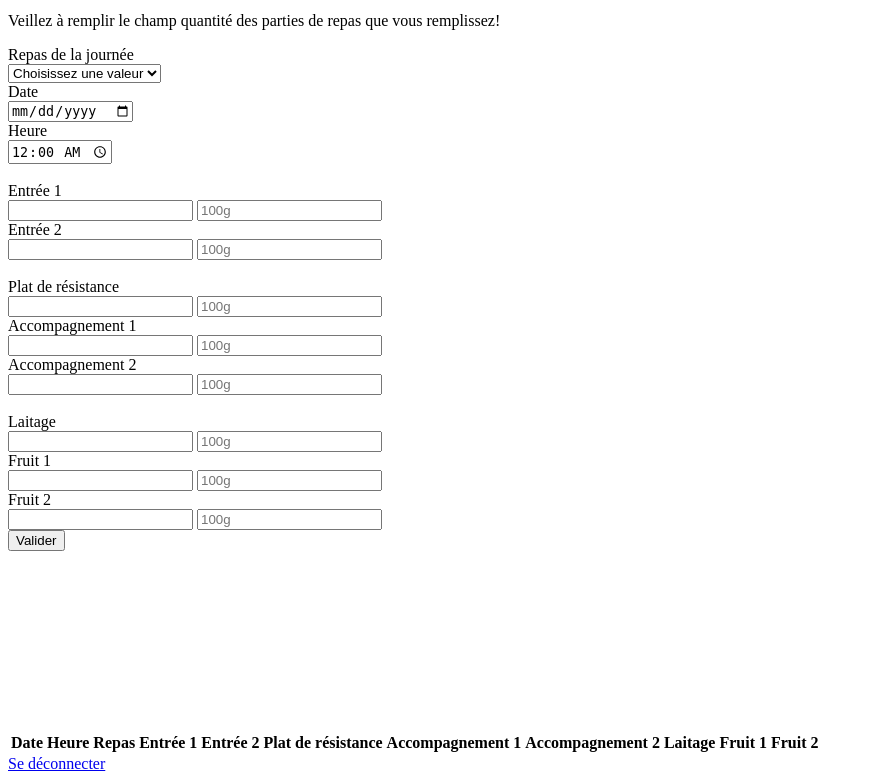
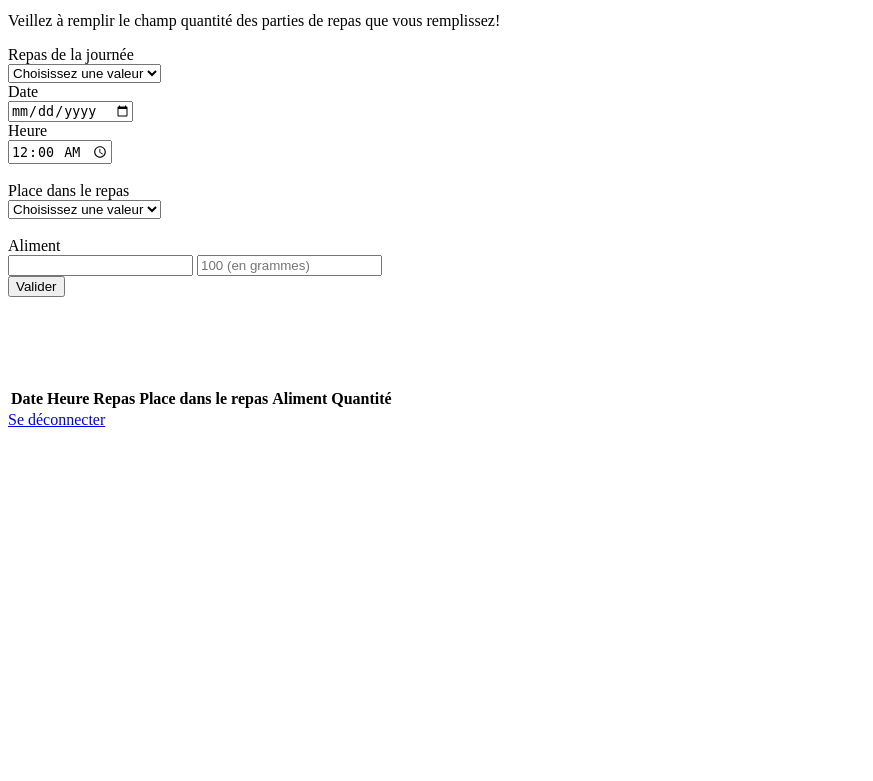
Before and after one commit to LeaGrmx/ProjetIDAW, a PHP site: page /journal.php in a window 1280 px wide. Shown: the part 255-1036 px from the top of the page, without its empty margins (0-873 px from the left). After the commit the page ends 682 px from the top, so only its background shows below. Run offline with PHP 8.4, Linux system fonts and the light colour scheme; the visitor is signed in with stand-in values (Sample User, id 1); lists and menus that the app fills with data are empty.

Commit message:
modification

```diff
--- a/Front_end/journal.php
+++ b/Front_end/journal.php
@@ -14,9 +14,6 @@
     <p> Veillez à remplir le champ quantité des parties de repas que vous remplissez!</p>
     <form method="post" id="addNewRepas" action="" onsubmit="onFormSubmit();">
         <div class="form-group row">
-            <!-- <label for="inputLogin" class="login" id="inputLogin">Utilisateur</label>
-            <div class="login">
-                <input type="text" class="form-control" id="inputEntree1" name="nomEntree1"> -->
             <label for="inputRepas" class="nom_repas" id="inputRepas">Repas de la journée</label>
             <div class="type_repas">
                 <select id="repas" required>
@@ -37,7 +34,7 @@
             </div>
         </div>
         <br>
-        <div class="form-group row">
+        <!-- <div class="form-group row">
             <label for="inputEntree1" class="nom_entree1">Entrée 1</label>
             <div class="nom-entree1">
                 <input type="text" class="form-control" id="inputEntree1" name="nomEntree1">
@@ -84,6 +81,26 @@
                 <input type="text" class="form-control" id="inputFruit2" name="nomFruit2">
                 <input type="text" id="qt8" placeholder="100g">
             </div>
+        </div> -->
+        <div class="form-group row">
+            <label for="inputPlace" class="nom_place" id="inputPlace">Place dans le repas</label>
+            <div class="place_repas">
+                <select id="place" required>
+                    <option value="Default">Choisissez une valeur</option>
+                    <option value="Entree">Entrée</option>
+                    <option value="Déjeuner">Plat</option>
+                    <option value="Goûter">Dessert</option>
+                    <option value="Dîner">Encas</option>
+                </select>
+            </div>
+        </div>
+        <br>
+        <div class="form-group row">
+            <label for="inputAliment" class="nom_aliment">Aliment</label>
+            <div class="nom-aliment">
+                <input type="text" class="form-control" id="inputAliment" name="nomAliment">
+                <input type="text" id="qt" placeholder="100 (en grammes)">
+            </div>
         </div>
         <div class="form-group row">
             <span class="col-sm-2"></span>
@@ -92,21 +109,24 @@
             </div>
        </div>
     </form>
-<br><br><br><br><br><br><br><br><br><br>
+<br><br><br><br><br>
     <table id="table_repas">
         <thead>
             <tr>
                 <th scope="col">Date</th>
                 <th scope="col">Heure</th>
                 <th scope="col">Repas</th>
-                <th scope="col">Entrée 1</th>
+<!--                 <th scope="col">Entrée 1</th>
                 <th scope="col">Entrée 2</th>
                 <th scope="col">Plat de résistance</th>
                 <th scope="col">Accompagnement 1</th>
                 <th scope="col">Accompagnement 2</th>
                 <th scope="col">Laitage</th>
                 <th scope="col">Fruit 1</th>
-                <th scope="col">Fruit 2</th>
+                <th scope="col">Fruit 2</th> -->
+                <th scope="col">Place dans le repas</th>
+                <th scope="col">Aliment</th>
+                <th scope="col">Quantité</th>
             </tr>
         </thead>
         <tbody id="AlimentsTableBody">
@@ -121,7 +141,7 @@
             //let type_repas = $("#inputRepas").val();
             let selectElmt = document.getElementById("repas");
             let type_repas = selectElmt.options[selectElmt.selectedIndex].text;
-            let entree1 = $("#inputEntree1").val();
+            /* let entree1 = $("#inputEntree1").val();
             let qt1 = $("#qt1").val();
             let entree2 = $("#inputEntree2").val();
             let qt2 = $("#qt2").val();
@@ -136,25 +156,22 @@
             let fruit1 = $("#inputFruit1").val();
             let qt7 = $("#qt7").val();
             let fruit2 = $("#inputFruit2").val();
-            let qt8 = $("#qt8").val();
+            let qt8 = $("#qt8").val(); */
+            let selectElmt2 = document.getElementById("place");
+            let place_repas = selectElmt2.options[selectElmt2.selectedIndex].text;
+            let aliment = $("#inputAliment").val();
+            let qt = $("#qt").val();
             let login = "<?php echo $currentlogin;?>";
-            let repas = {login, date, heure, type_repas, entree1,entree2,plat,accompagnement1,accompagnement2,laitage,fruit1,fruit2, qt1, qt2, qt3, qt4, qt5, qt6, qt7, qt8};
+          /*   let repas = {login, date, heure, type_repas, entree1,entree2,plat,accompagnement1,accompagnement2,laitage,fruit1,fruit2, qt1, qt2, qt3, qt4, qt5, qt6, qt7, qt8}; */
+            let repas = {login, date, heure, type_repas, place_repas, aliment, qt};
             $.post({
-                url : '../Back_end/journal.php',
-                dataType : 'json',
-                data : repas
-            })
+                    url : '../Back_end/journal.php',
+                    dataType : 'json',
+                    data : repas
+                })
             .done(function(){
-                $('#AlimentsTableBody').append(`<tr><td>${date}</td><td>${heure}</td><td>${type_repas}</td><td>${entree1}</td>
-                <td>${entree2}</td><td>${plat}</td><td>${accompagnement1}</td>
-                <td>${accompagnement2}</td><td>${laitage}</td>
-                <td>${fruit1}</td><td>${fruit2}</td>
-                    <td>
-                        <input type="button" value="Modifier" onclick="modif(this)">
-                        <input type="button" value="Supprimer" onclick="suppr(this)">
-                        <input type="button" value="Sauvegarder" onclick="sauv(this)">
-                    </td>
-                </tr>`);
+                /* $('#AlimentsTableBody').append(`<tr><td>${date}</td><td>${heure}</td><td>${type_repas}</td><td>${entree1}</td><td>${entree2}</td><td>${plat}</td><td>${accompagnement1}</td><td>${accompagnement2}</td><td>${laitage}</td><td>${fruit1}</td><td>${fruit2}</td><td><input type="button" value="Modifier" onclick="modif(this)"><input type="button" value="Supprimer" onclick="suppr(this)"><input type="button" value="Sauvegarder" onclick="sauv(this)"></td></tr>`); */
+                $('#AlimentsTableBody').append(`<tr><td>${date}</td><td>${heure}</td><td>${type_repas}</td><td>${place_repas}</td><td>${aliment}</td><td>${qt}</td><td><input type="button" value="Modifier" onclick="modif(this)"><input type="button" value="Supprimer" onclick="suppr(this)"><input type="button" value="Sauvegarder" onclick="sauv(this)"></td></tr>`);
             })
             .fail(function(){
                 console.log('Erreur lors de l\'ajout');
@@ -166,16 +183,20 @@
             let date = row.children[0].innerHTML;
             let heure = row.children[1].innerHTML;
             let type_repas = row.children[2].innerHTML;
-            let entree1 = row.children[3].innerHTML;
+            let place_repas  = row.children[3].innerHTML;
+            let aliment = row.children[4].innerHTML;
+            let qt = row.children[5].innerHTML;
+            /* let entree1 = row.children[3].innerHTML;
             let entree2 = row.children[4].innerHTML;
             let plat = row.children[5].innerHTML;
             let acc1 = row.children[6].innerHTML;
             let acc2 = row.children[7].innerHTML;
             let laitage = row.children[8].innerHTML;
             let fruit1 = row.children[9].innerHTML;
-            let fruit2 = row.children[10].innerHTML;
+            let fruit2 = row.children[10].innerHTML; */
             let login = "<?php echo $currentlogin;?>";
-            let repas = {login,date,heure,type_repas,entree1,entree2,plat,acc1,acc2,laitage,fruit1,fruit2};
+            /* let repas = {login,date,heure,type_repas,entree1,entree2,plat,acc1,acc2,laitage,fruit1,fruit2};  */
+            let repas = {login,date,heure,type_repas,place_repas,aliment,qt};
             $.ajax({
                 url : "../Back_end/deleteJournal.php",
                 method : "POST",
@@ -194,18 +215,21 @@
             var row = btn.parentNode.parentNode;
             var repas = row.childNodes;
             var type_repas = repas[2];
-            var entree1 = repas[3];
+            var place_repas = repas[3];
+            var aliment = repas[4];
+            var qt = repas [5];
+/*             var entree1 = repas[3];
             var entree2 = repas[4];
             var plat = repas[5];
             var acc1 = repas[6];
             var acc2 = repas[7];
             var laitage = repas[8];
             var fruit1 = repas[9];
-            var fruit2 = repas[10];
+            var fruit2 = repas[10]; */
             var newtype_repas = type_repas.innerHTML;
             type_repas.innerHTML = "<input type='text' value='"+newtype_repas+"'>";
 
-            var newentree1 = entree1.innerHTML;
+            /* var newentree1 = entree1.innerHTML;
             entree1.innerHTML = "<input type='text' value='"+newentree1+"'>";
 
             var newentree2 = entree2.innerHTML;
@@ -227,22 +251,35 @@
             fruit1.innerHTML = "<input type='text' value='"+newfruit1+"'>";
 
             var newfruit2 = fruit2.innerHTML;
-            fruit2.innerHTML = "<input type='text' value='"+newfruit2+"'>";
+            fruit2.innerHTML = "<input type='text' value='"+newfruit2+"'>";    */
+
+            var newplace_repas = place_repas.innerHTML;
+            place_repas.innerHTML = "<input type='text' value='"+newplace_repas+"'>";
+
+            var newaliment = aliment.innerHTML;
+            aliment.innerHTML = "<input type='text' value='"+newaliment+"'>";
+
+            var newqt = qt.innerHTML;
+            qt.innerHTML = "<input type='text' value='"+newqt+"'>";
         }
 
         function sauv(btn) {
             var row = btn.parentNode.parentNode;
+            console.log(row);
             var enfant = row.childNodes;
-            var type_repas = enfant[2];
-            var entree1 = enfant[3];
-            var entree2 = enfant[4];
-            var plat = enfant[5];
-            var acc1 = enfant[6];
-            var acc2 = enfant[7];
-            var laitage = enfant[8];
-            var fruit1 = enfant[9];
-            var fruit2 = enfant[10];
-            repas = {type_repas,entree1,entree2,plat,acc1,acc2,laitage,fruit1,fruit2};
+            console.log(enfant);
+            let type_repas = enfant[2];
+            console.log(type_repas);
+            let entree1 = enfant[3];
+            let entree2 = enfant[4];
+            let plat = enfant[5];
+            let acc1 = enfant[6];
+            let acc2 = enfant[7];
+            let laitage = enfant[8];
+            let fruit1 = enfant[9];
+            let fruit2 = enfant[10];
+            let repas = {type_repas,entree1,entree2,plat,acc1,acc2,laitage,fruit1,fruit2};
+            console.log(repas);
             $.ajax({
                 url :"modifJournal.php",
                 method :"post",
@@ -255,7 +292,9 @@
                 }
             })
             .fail(function(){
-
+                console.log("Echec de la sauvegarde");
+                enfant[2] = type_repas;
+                enfant[3] = entree1;
             })
 
         }
```
Also changed, not shown: Back_end/journal.php (+13 -6 lines).
